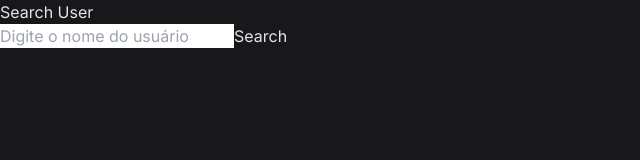
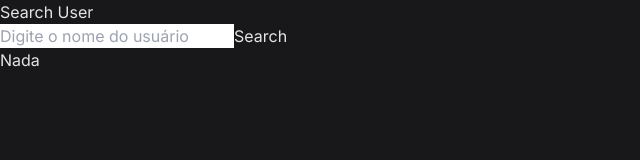
Before and after one commit to pdro-lucas/m-tools-ig-module, a Next.js app: page / in a window 1280 px wide. Shown: the top 160 px of the page, without its empty margins (0-640 px from the left). Built offline with nearby package versions, Linux system fonts and the light colour scheme.

Commit message:
feat: atualizado estilos de media

```diff
--- a/pages/index.jsx
+++ b/pages/index.jsx
@@ -1,19 +1,20 @@
 import axios from "axios";
 import Head from "next/head";
+
 import { useState } from "react";
 
 export default function Home() {
   const [value, setValue] = useState("");
-  const [user, setUser] = useState({});
+  const [user, setUser] = useState([]);
 
   const getUser = async (username) => {
     const { data } = await axios.post("/api/user", {
       username,
     });
-    console.log(data);
-    setUser(() => data);
+    setUser(() => data.data.business_discovery.media);
     console.log(user);
   };
+
   return (
     <>
       <Head>
@@ -25,16 +26,16 @@ export default function Home() {
       <main>
         <section className="lg:container flex items-center justify-center h-screen">
           <div className="text-center">
-            <h1 className="font-extrabold text-xl mb-12">Search User</h1>
+            <h1 className="font-extrabold text-2xl mb-12">Search User</h1>
             <input
-              className="bg-zinc-800 rounded-full py-2 px-4 border-none"
+              className="bg-zinc-800 rounded-l-full py-2 px-4 border-none"
               type="text"
               placeholder="Digite o nome do usuário"
               value={value}
               onChange={(e) => setValue(e.target.value)}
             />
             <button
-              className="bg-blue-500 ml-4 px-4 py-2 rounded-md"
+              className="bg-blue-500 px-4 py-2 rounded-r-full"
               onClick={() => getUser(value)}
               disabled={!value}
             >
@@ -42,6 +43,21 @@ export default function Home() {
             </button>
           </div>
         </section>
+
+        {/* <section>{user ? <p>{user.data[0].id}</p> : <h1>N</h1>}</section> */}
+        <section className="container">
+          <div className="flex">
+            {user.length > 0 ? (
+              user.data.map((value) => (
+                <div key={value.id}>
+                  <img src={value.media_url} alt="ig_image" width={300} />
+                </div>
+              ))
+            ) : (
+              <h1>Nada</h1>
+            )}
+          </div>
+        </section>
       </main>
     </>
   );
```
